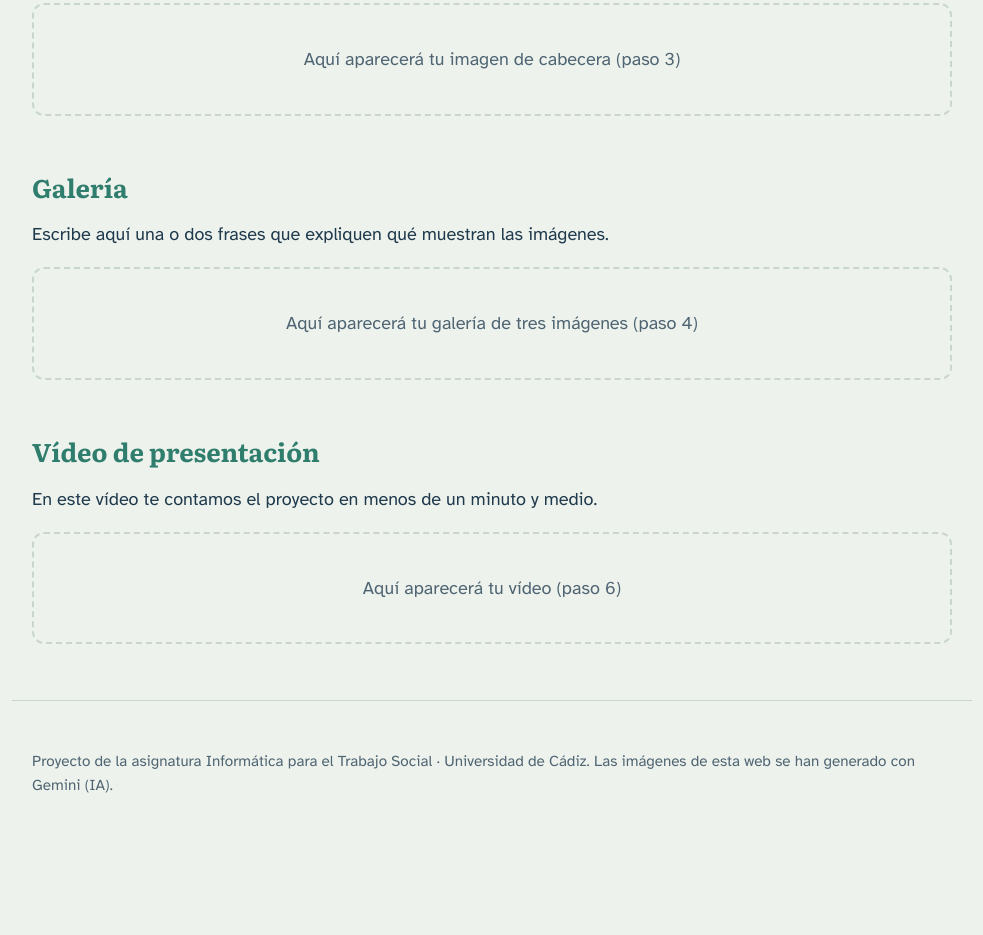
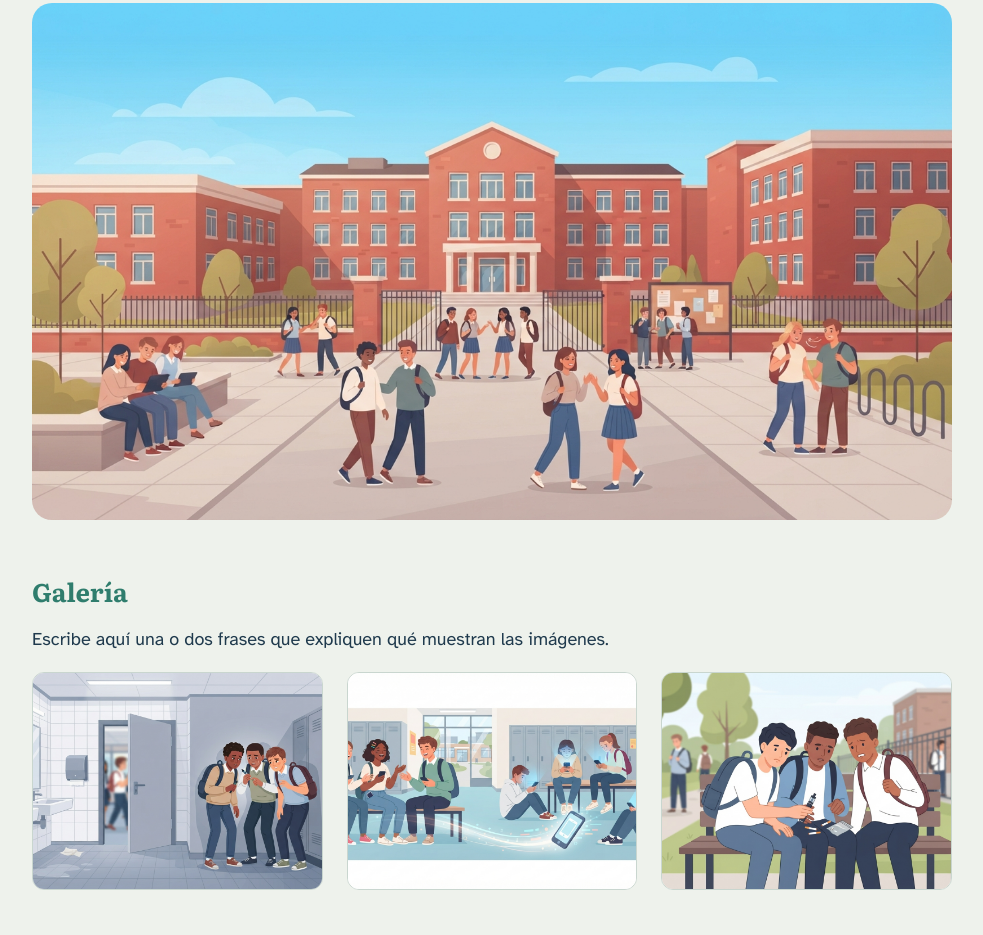
Before and after one commit to carmennruizz005/profesorsipuedo, a plain HTML site: page index.html in a window 1280 px wide. Shown: the part 205-1140 px from the top of the page, without its empty margins (148-1131 px from the left). Before the commit the page ends 1065 px from the top, so only its background shows below. Drawn offline with Linux system fonts and the light colour scheme.

Commit message:
Añado imagen de cabecera

```diff
--- a/index.html
+++ b/index.html
@@ -149,7 +149,7 @@
 
     <div class="zona" data-aviso="Aquí aparecerá tu imagen de cabecera (paso 3)">
       <!-- PASO 3: CABECERA ============================ INICIO -->
-
+      <img src="img/cabecera.png" class="imagen-cabecera" alt= En el cen"">
       <!-- PASO 3: CABECERA =============================== FIN -->
     </div>
   </header>
@@ -161,9 +161,17 @@
       <!-- Cambia este párrafo: explica qué muestran tus imágenes -->
       <p>Escribe aquí una o dos frases que expliquen qué muestran las imágenes.</p>
 
-      <div class="zona" data-aviso="Aquí aparecerá tu galería de tres imágenes (paso 4)">
+      <div class="galeria">
         <!-- PASO 4: GALERÍA ============================= INICIO -->
-
+        <figure>
+          <img src="img/galeria1.png" alt="Imagen 1 de la galería">
+        </figure>
+        <figure>
+          <img src="img/galeria2.png" alt="Imagen 2 de la galería">
+        </figure>
+        <figure>
+          <img src="img/galeria3.png" alt="Imagen 3 de la galería">
+        </figure>
         <!-- PASO 4: GALERÍA ================================ FIN -->
       </div>
     </section>
```
